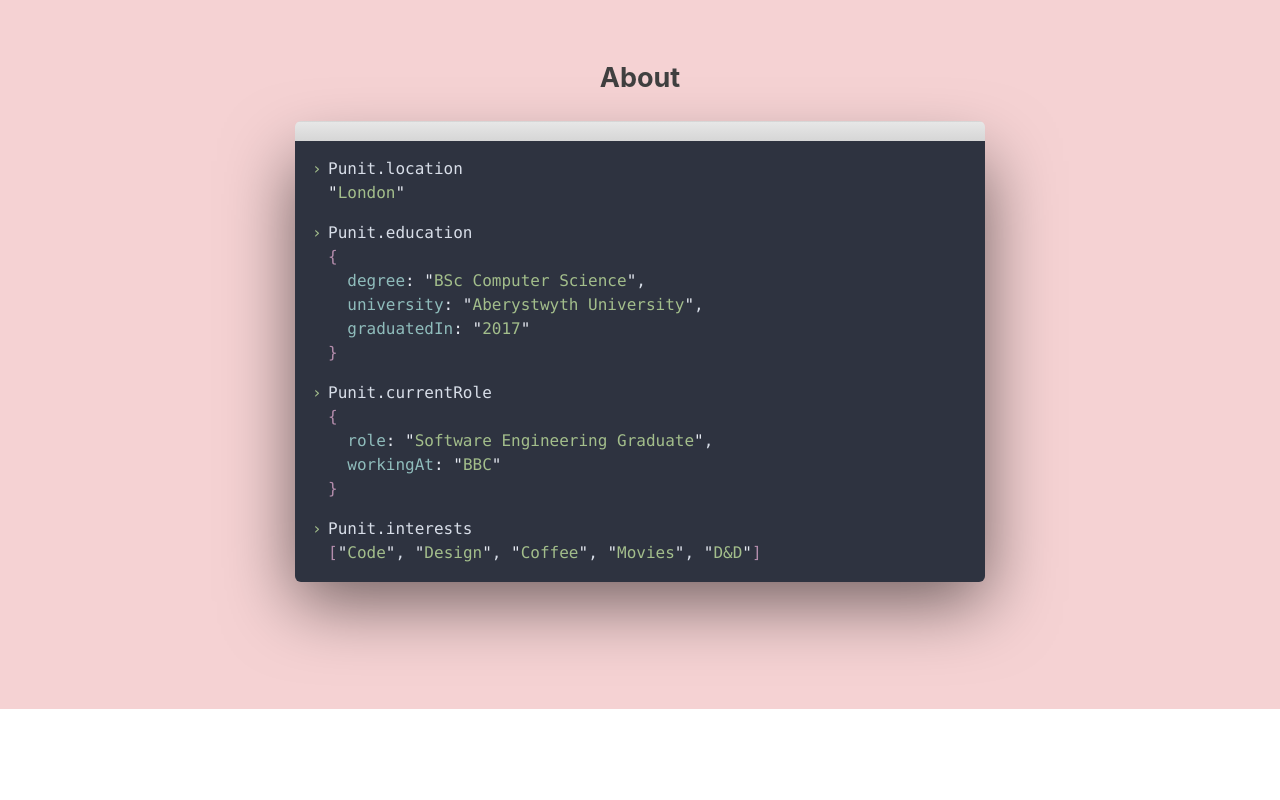
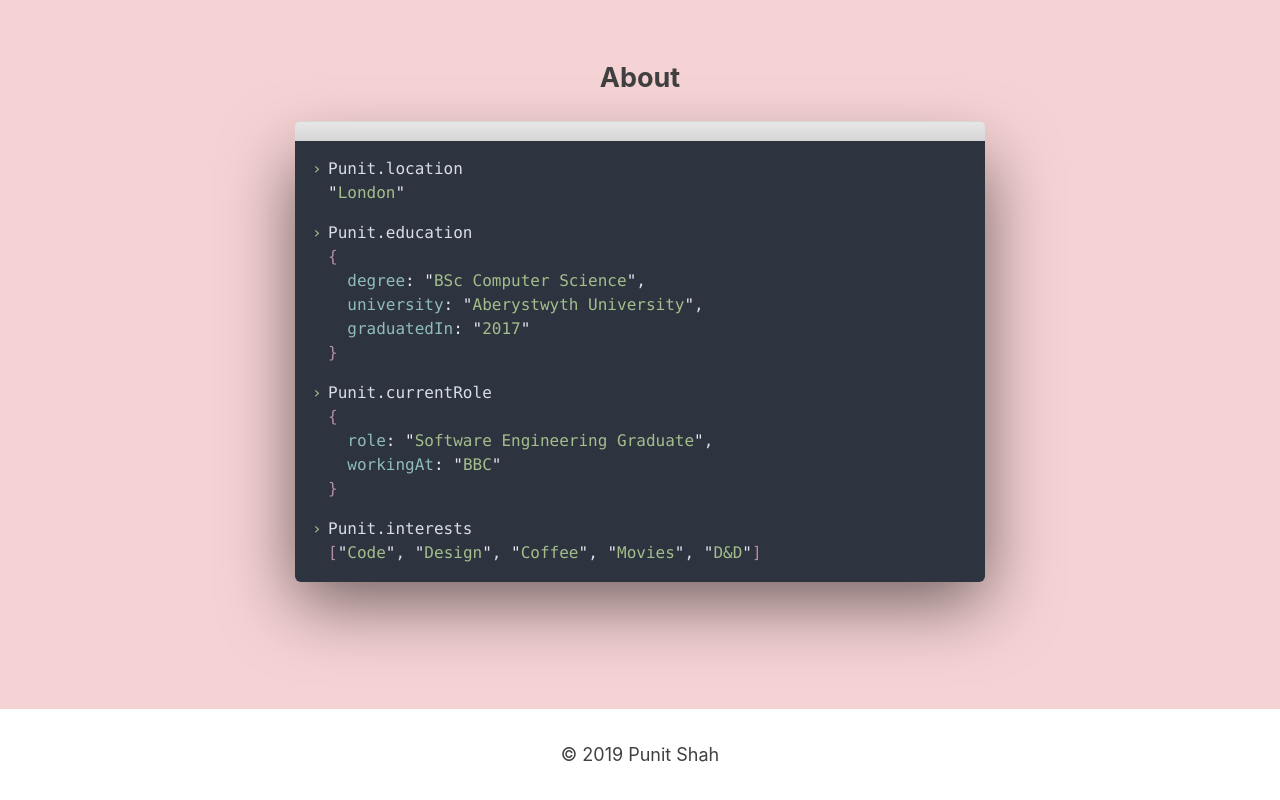
Before and after one commit to punit-shah/punit-shah.github.io, a React (Create React App) app: page / in a window 1280 px wide. Shown: the part 891-1691 px from the top of the page. Before the commit the page ends 1600 px from the top, so only its background shows below. Built offline with nearby package versions, Linux system fonts and the light colour scheme.

Commit message:
Add footer

```diff
--- a/src/App.js
+++ b/src/App.js
@@ -2,6 +2,7 @@ import React, { useRef } from 'react';
 import Navbar from './components/Navbar';
 import Cover from './sections/Cover';
 import About from './sections/About';
+import Footer from './components/Footer';
 import './App.css';
 
 const navbarLinks = [
@@ -27,6 +28,7 @@ const App = () => {
       <Navbar fixed links={navbarLinks} sectionRefs={sectionRefs} />
       <Cover ref={sectionRefs[0]} />
       <About ref={sectionRefs[1]} />
+      <Footer>&copy; {new Date().getFullYear()} Punit Shah</Footer>
     </div>
   );
 };
--- /dev/null
+++ b/src/components/Footer.css
@@ -0,0 +1,17 @@
+.Footer {
+  display: flex;
+  text-align: center;
+  align-items: center;
+}
+
+.Footer-container {
+  padding-top: 1rem;
+  padding-bottom: 1rem;
+}
+
+@media (min-width: 600px) {
+  .Footer-container {
+    padding-top: 2rem;
+    padding-bottom: 2rem;
+  }
+}
--- /dev/null
+++ b/src/components/Footer.js
@@ -0,0 +1,10 @@
+import React from 'react';
+import './Footer.css';
+
+const Footer = ({ children }) => (
+  <footer className="Footer">
+    <div className="Footer-container container">{children}</div>
+  </footer>
+);
+
+export default Footer;
```
